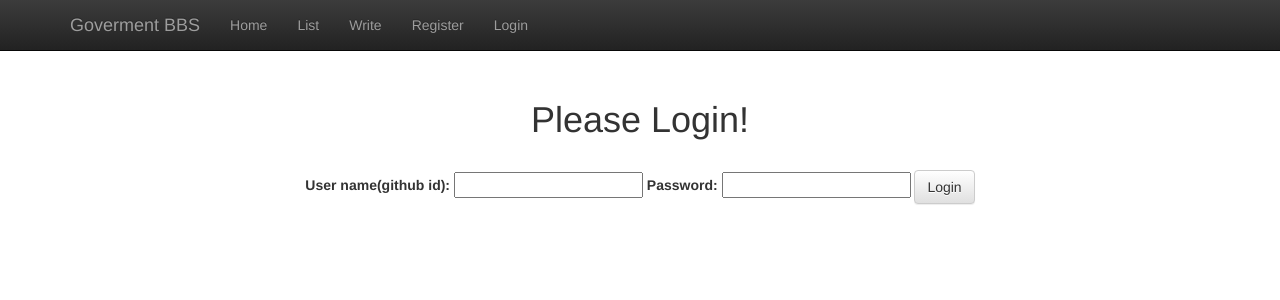
After one commit to KAIST-IS521/TeamFive, a Django app: page /bbs/login/ in a window 1280 px wide. The commit adds this page. Shown: the top 300 px of the page. Run offline with Django 3.2, Linux system fonts and the light colour scheme; some libraries are stand-ins or nearby versions.

Commit message:
Implement Login #19

```diff
--- a/web/bbs/templates/bbs/base.html
+++ b/web/bbs/templates/bbs/base.html
@@ -26,7 +26,8 @@
                     <li id="navhome"><a href="/bbs/">Home</a></li>
                     <li id="navlist"><a href="/bbs/list">List</a></li>
                     <li id="navwrite"><a href="/bbs/write">Write</a></li>
-                    <li id="navauth"><a href="/bbs/auth">Login</a></li>
+                    <li id="navregiset"><a href="/bbs/auth">Register</a></li>
+                    <li id="navlogin"><a href="/bbs/login">Login</a></li>
                 </ul>
             </div><!--/.nav-collapse -->
         </div>
--- /dev/null
+++ b/web/bbs/templates/bbs/login.html
@@ -0,0 +1,23 @@
+{% extends 'bbs/base.html' %}
+
+{% block title %}
+Login
+{% endblock %}
+
+{% block content %}
+    <h1>Please Login!</h1>
+
+    <br>
+    {% if form.errors %}
+        <p class = "error"> Sorry, that's not a valid username or password </p>
+    {% endif %}
+
+    <form action="{% url 'login' %}" method="post" class="form-inline">
+        {% csrf_token %}
+        <label for="username">User name(github id): </label>
+        <input type="text" name="username" id="username">
+        <label for="password">Password: </label>
+        <input type="text" name="password" id="password">
+        <button type="submit" class="btn btn-default">Login</button>
+    </form>
+{% endblock %}
--- a/web/bbs/urls.py
+++ b/web/bbs/urls.py
@@ -3,6 +3,7 @@ from . import views
 
 urlpatterns = (
     url(r'^$', views.index, name='index'),
+    url(r'^login/', views.login, name='login'),
     url(r'^list/', views.list, name='list'),
     url(r'^write/', views.write, name='write'),
     url(r'^read/(?P<post_id>\d+)', views.read, name='read'),
--- a/web/bbs/views.py
+++ b/web/bbs/views.py
@@ -4,6 +4,22 @@ from .auth import generate_challenge, get_service_pubkey, verify_response
 from .models import BoardUser, Post
 
 from django.core.exceptions import ObjectDoesNotExist
+from django.http import HttpResponseRedirect
+from django.contrib import auth
+
+def login(request):
+    if request.method == 'GET':
+        return render(request, 'bbs/login.html', {})
+    elif request.method == 'POST':
+        username = request.POST.get('username', '')
+        password = request.POST.get('password', '')
+        user = auth.authenticate(username=username, password=password)
+
+        if user is not None:
+            auth.login(request, user)
+            return redirect("list")
+        else:
+            return redirect("auth")
 
 def index(request):
     return render(request, 'bbs/index.html', {})
```
